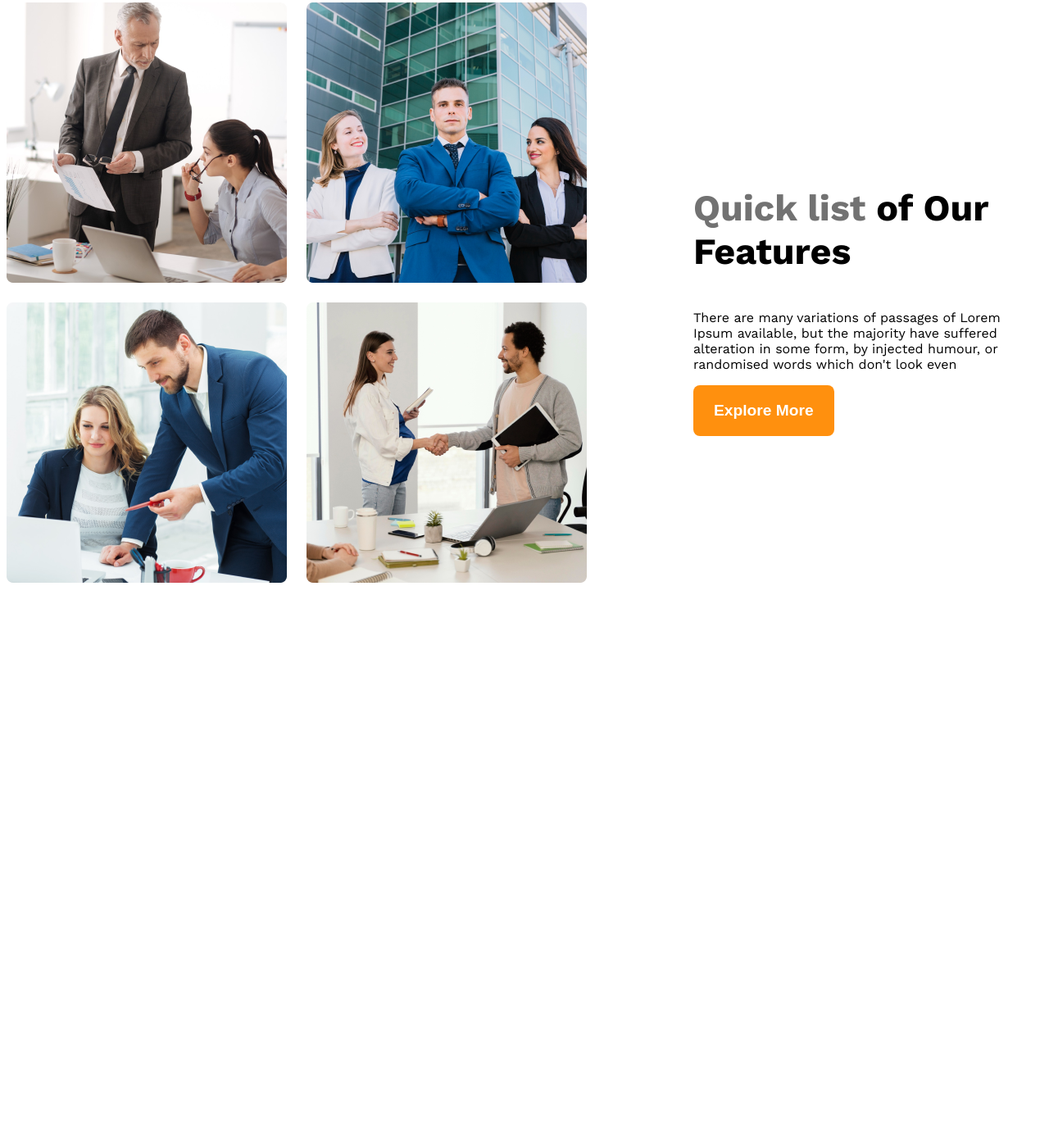
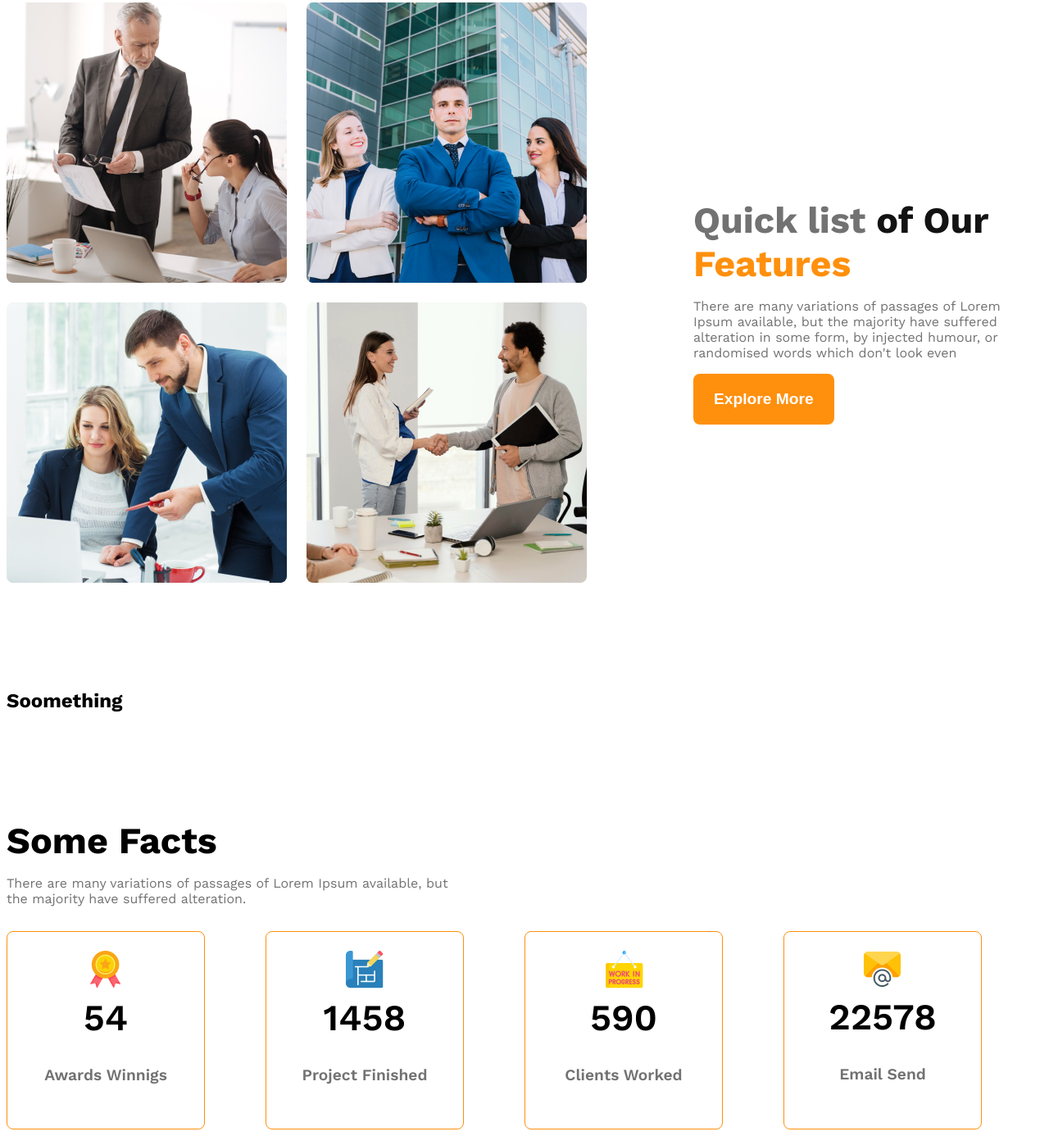
Before and after one commit to rifatprodha/architects-responsive, a plain HTML site: page index.html in a window 1280 px wide. Shown: the part 1310-2696 px from the top of the page at 82% size. Before the commit the page ends 2029 px from the top, so only its background shows below. Drawn offline with nearby package versions, Linux system fonts and the light colour scheme.

Commit message:
Feature and fact section add

```diff
--- a/index.html
+++ b/index.html
@@ -1,5 +1,6 @@
 <!DOCTYPE html>
 <html lang="en">
+
 <head>
     <meta charset="UTF-8">
     <meta name="viewport" content="width=device-width, initial-scale=1.0">
@@ -10,6 +11,7 @@
     </style>
 
 </head>
+
 <body class="work-sans-font">
     <header class="bg-light">
         <nav class="navbar display-flex">
@@ -26,7 +28,9 @@
         <div class="banner">
             <div class="banner-containr">
                 <h1 class="banner-title">Brand New Group of Architects</h1>
-            <p class="banner-discription">There are many variations of passages of Lorem Ipsum available, but the majority have suffered alteration in some form, by injected humour, or randomised words which don't look even</p>
+                <p class="banner-discription">There are many variations of passages of Lorem Ipsum available, but the
+                    majority have suffered alteration in some form, by injected humour, or randomised words which don't
+                    look even</p>
                 <button class="primary-btn">Explore More</button>
             </div>
             <img class="banner-img" src="./images/banner.png" alt="Banner images">
@@ -41,11 +45,56 @@
                 <img src="./images/team4.png" alt="">
             </div>
             <div class="our-feature">
-        <h3 class="feature-title"> <span id="Quick list" class="text-light-gray">Quick list</span> <span>of Our</span> <span>Features</span></h3>
-        <p class="feature-description">There are many variations of passages of Lorem Ipsum available, but the majority have suffered alteration in some form, by injected humour, or randomised words which don't look even</p>
+                <h3 class="section-title"> <span id="Quick list" class="text-light-gray">Quick list</span> <span
+                        class="text-second">of Our</span> <span class="text-primary">Features</span></h3>
+                <p class="feature-description">There are many variations of passages of Lorem Ipsum available, but the
+                    majority have suffered alteration in some form, by injected humour, or randomised words which don't
+                    look even</p>
                 <button class="primary-btn">Explore More</button>
+            </div>
+        </section>
+<!-- Features section start -->
+        <section>
+      <h1>Soomething</h1>
+        </section>
+<!-- some facts -->
+        <section>
+            <h3 class="section-title">Some Facts</h3>
+            <p class="text-light-gray fact-description">There are many variations of passages of Lorem Ipsum available, but the majority
+                have suffered alteration.</p>
+                <div class="facts-container">
+<!-- .fact-card*4>img.fact-icon+h4.fact-number+h5.fact-name -->
+          <div class="fact-card display-flex">
+            <div>
+                <img src="./images/icons/ribon.png" alt="" class="fact-icon">
+                <h4 class="fact-number">54</h4>
+                <h5 class="fact-name">Awards Winnigs</h5>
+            </div>
+         </div>
+ <div class="fact-card display-flex ">
+    <div>
+        <img src="./images/icons/projects.png" alt="" class="fact-icon">
+       <h4 class="fact-number">1458</h4>
+       <h5 class="fact-name">Project Finished</h5>
+    </div>
+ </div>
+ <div class="fact-card display-flex">
+    <div>
+        <img src="./images/icons/customers.png" alt="" class="fact-icon">
+       <h4 class="fact-number">590</h4>
+       <h5 class="fact-name">Clients Worked</h5>
+</div>
+ </div>
+ <div class="fact-card display-flex">
+    <div>
+        <img src="./images/icons/email.png" alt="" class="fact-icon">
+       <h4 class="fact-number">22578</h4>
+       <h5 class="fact-name">Email Send</h5></div>
+ </div>
+
                 </div>
         </section>
     </main>
 </body>
+
 </html>
--- a/style.css/architects.css
+++ b/style.css/architects.css
@@ -28,7 +28,13 @@ main{
 main > section{
     margin-top: 130px;
 }
+.text-primary{
+    color: rgb(255, 144, 14);
 
+}
+.text-second{
+    color: rgb(19, 19, 19);
+}
 
 /* dark 02 */
 .text-gray{
@@ -38,7 +44,15 @@ main > section{
 /* dark 03 */
 .text-light-gray{
 color: rgb(114, 114, 114);
+
 }
+.section-title{
+       font-size: 2.8rem;
+        font-weight: 700;
+        margin-bottom: 0;
+
+    }
+
 
 .bg-light{
     background-color: rgba(255, 144, 14, 0.1);
@@ -46,6 +60,7 @@ color: rgb(114, 114, 114);
 .navbar, .banner{
     max-width: 1440px;
     margin: 0 auto;
+
 }
 
 
@@ -103,19 +118,69 @@ color: rgb(114, 114, 114);
     .our-feature{
         margin-left: 130px;
         max-width: 530px;
+
     }
-    .feature-title{
-        font-size: 2.8rem;
-        font-weight: 700;
-    }
+
+
     #Quick list{
         font-weight: 500;
     }
+    .feature-description{
+        color: rgb(114, 114, 114);
 
+
+
+    }
+    /* some fact related style */
+    .facts-container{
+        display: grid;
+        grid-template-columns: repeat(4,1fr);
+    }
+.fact-card{
+    border: 1px solid rgb(255, 144, 14);
+    width: 240px;
+    height: 240px;
+    border-radius: 8px;
+    align-items: center;
+    justify-content: center;
+    text-align: center;
+}
+.fact-number{
+    font-size: 2.8rem;
+    font-weight: 600;
+    margin-top: 5px;
+    margin-bottom: 10px;
+}
+.fact-name{
+    font-size: 1.2rem;
+    font-weight: 600;
+    color: rgb(114, 114, 114);
+}
+.fact-description{
+    width: 542px;
+    height: 52px;
+}
     /* Respossive style */
   @media screen and (max-width:576px) {
-    .navbar, .nav-links{
+    .navbar,
+    .nav-links,
+    .teams{
         flex-direction: column;
+    }
+    .teams-img-container{
+        grid-template-columns: repeat(1, 1fr);
+    }
+    .our-feature{
+        margin-left: 20px;
+    }
+  }
+  /* medim size divice */
+  @media screen and (min-width: 576px) and (max-width: 992px) {
+    .teams{
+        flex-direction: column;
+    }
+    .our-feature{
+         margin: 50px auto;
     }
 
   }
```
Lines whose indentation alone changed are shown as unchanged.
